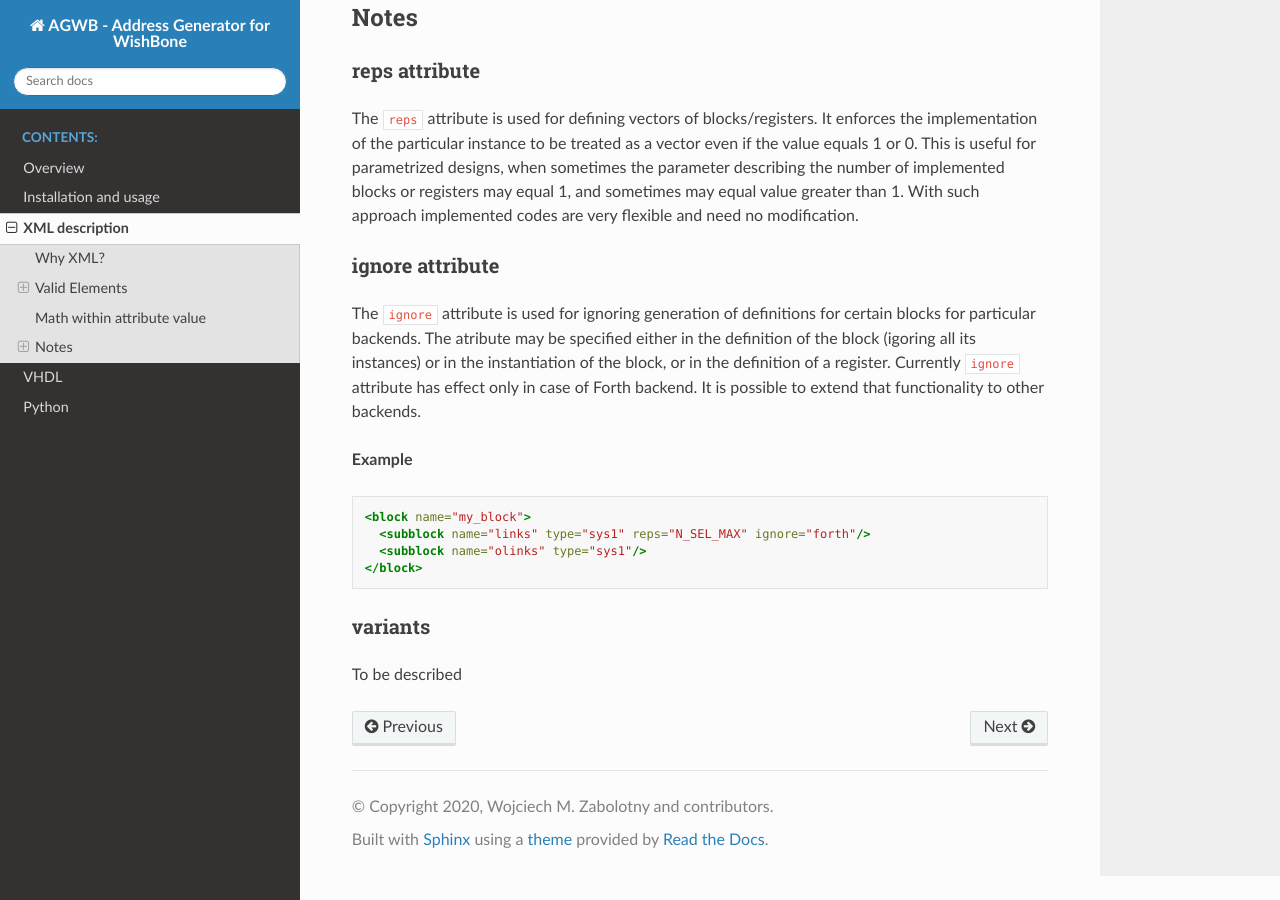
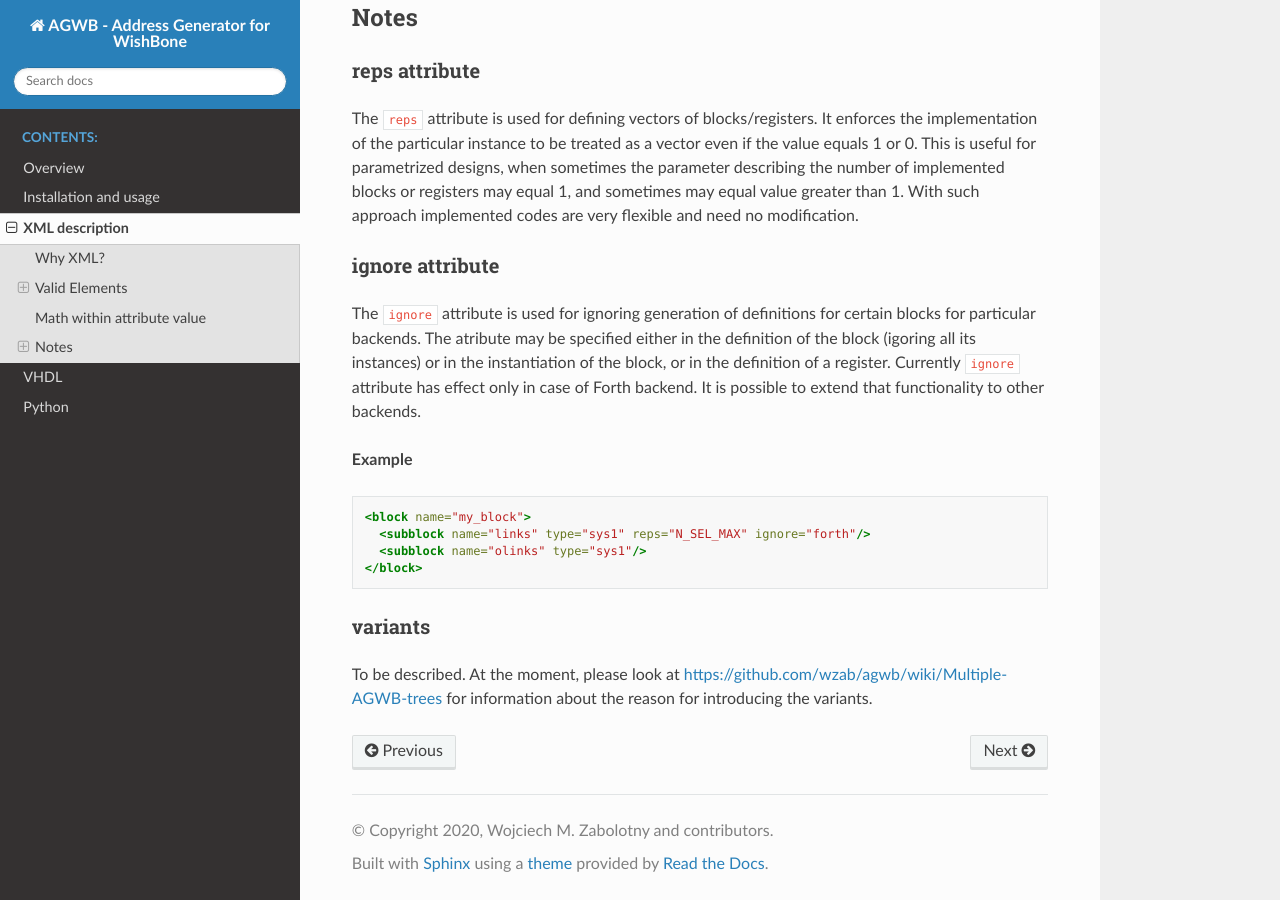
Before and after one commit to wzab/agwb, a Sphinx documentation site: the page built from doc/xml_description.rst, in a window 1280 px wide and 900 px high, scrolled down 6878 px. Built offline with Sphinx 7.4.7 and the Read the Docs theme 2.0.0, drawn with Linux system fonts in a browser that asks for light colours.

Commit message:
Update xml_description.rst
Added link to the description of variants in Wiki

```diff
--- a/doc/xml_description.rst
+++ b/doc/xml_description.rst
@@ -286,4 +286,4 @@ It is possible to extend that functionality to other backends.
 variants
 ~~~~~~~~
 
-To be described
+To be described. At the moment, please look at https://github.com/wzab/agwb/wiki/Multiple-AGWB-trees for information about the reason for introducing the variants.
```
